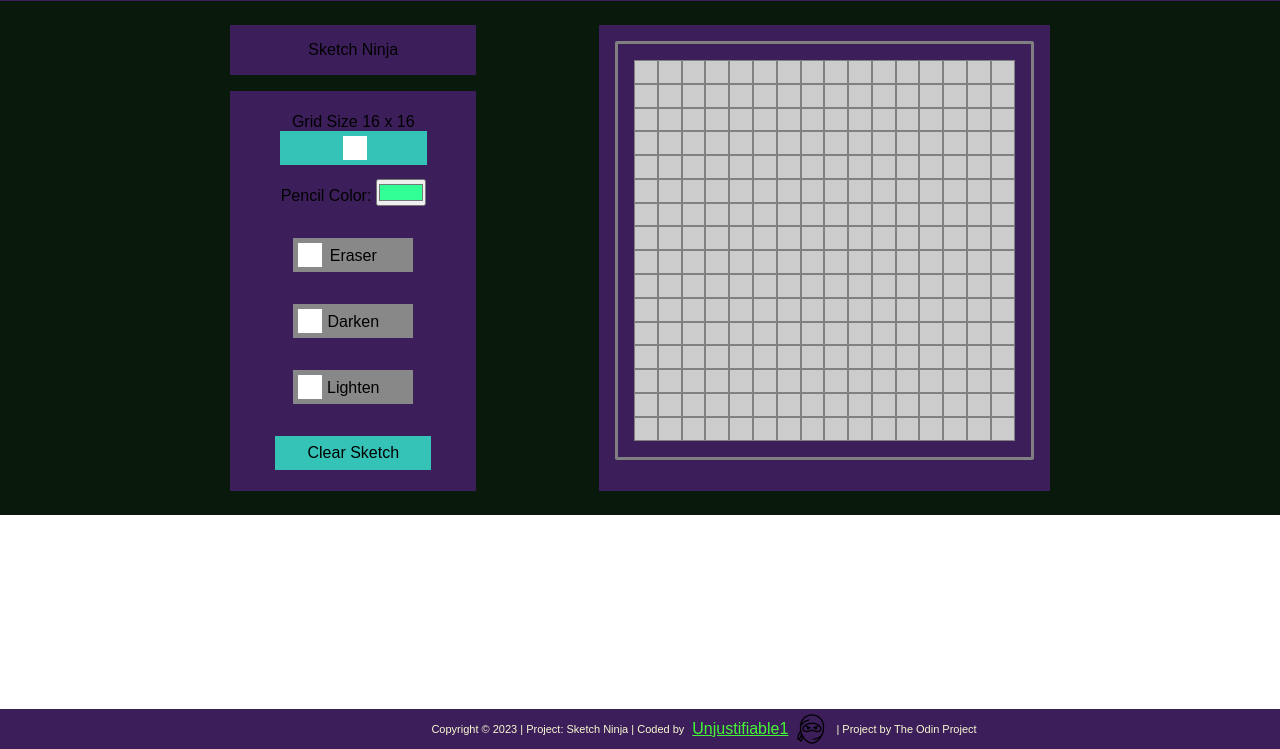
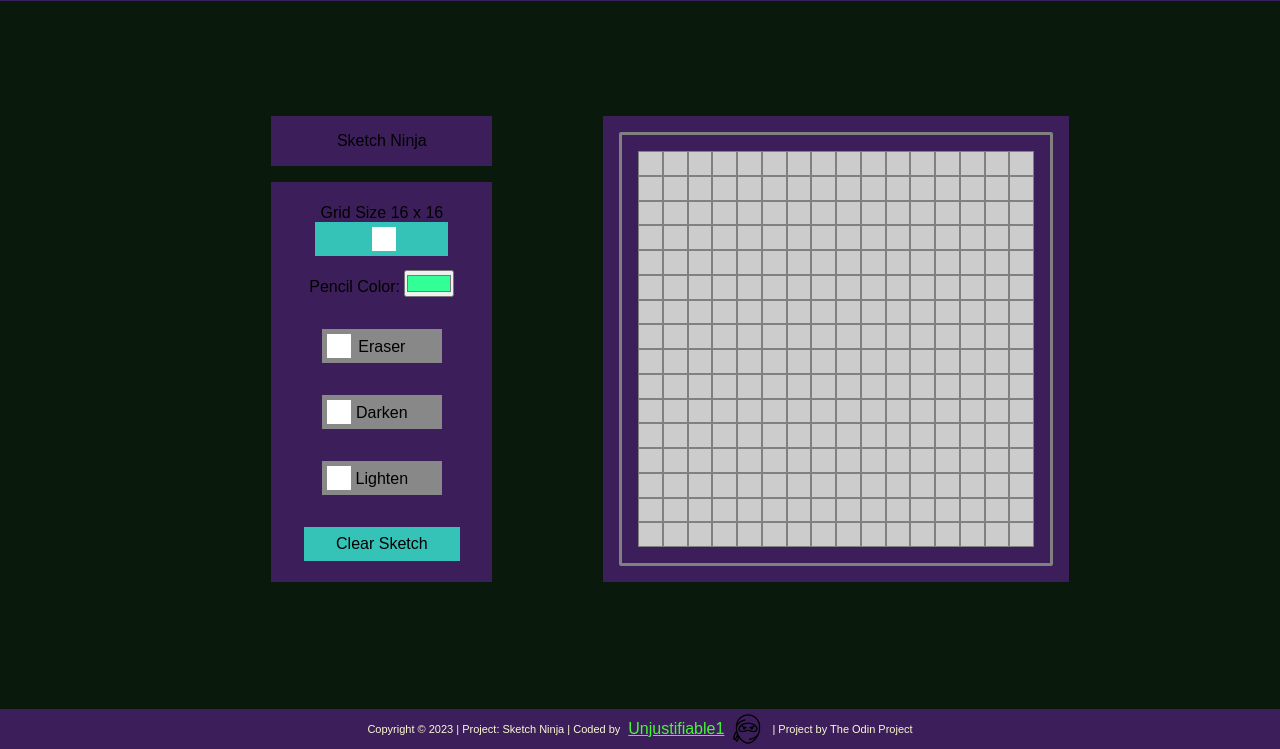
Before and after one commit to Unjustifiable1/odin-etch_a_sketch, a plain HTML site: page index.html in a window 1280 px wide. Shown: the part 51-800 px from the top of the page. Drawn offline with Linux system fonts and the light colour scheme.

Commit message:
adjust positioning of header, main, footer for better fit in window

```diff
--- a/styles.css
+++ b/styles.css
@@ -23,6 +23,7 @@
     font-size: 1rem;
     font-weight: 400;
     text-align: center;
+    box-sizing: border-box;
 
     /* border: 1px solid red; */
 }
@@ -70,6 +71,10 @@ nav a:hover {
 main {
     background-color: var(--clr-primary-dark);
     padding: 1.5em 18%;
+    min-height: 100dvh;
+    display: flex;
+    justify-content: center;
+    align-items: center;
 }
 
 #sectionContainer {
@@ -98,6 +103,7 @@ main {
 #ninjaSketch {
     grid-row: 1 / span 2;
     grid-column: 2;
+    aspect-ratio: 1;
 }
 
 
@@ -115,7 +121,7 @@ main {
 
 #sketchBlock {
     border: 1px solid grey;
-    width: calc(100% / var(--grid-size) - 2px);
+    width: calc(100% / var(--grid-size)); /*  - 2px needed when not using box-sizing: border-box*/
     cursor: crosshair;
 }
 
@@ -282,13 +288,17 @@ header, footer {
     background-color: var(--clr-primary-purple);
     color: var(--clr-unjustifiable-white);
     padding: 0.25em 4em;
+    position: fixed;
+    left: 0;
+    width: 100svw;
+}
+
+header {
+    top: 0;
 }
 
 footer {
-    position: fixed;
-    left: 0;
-    bottom: 0;
-    width: 100%;
+    bottom: 0;;
 }
 
 
```
